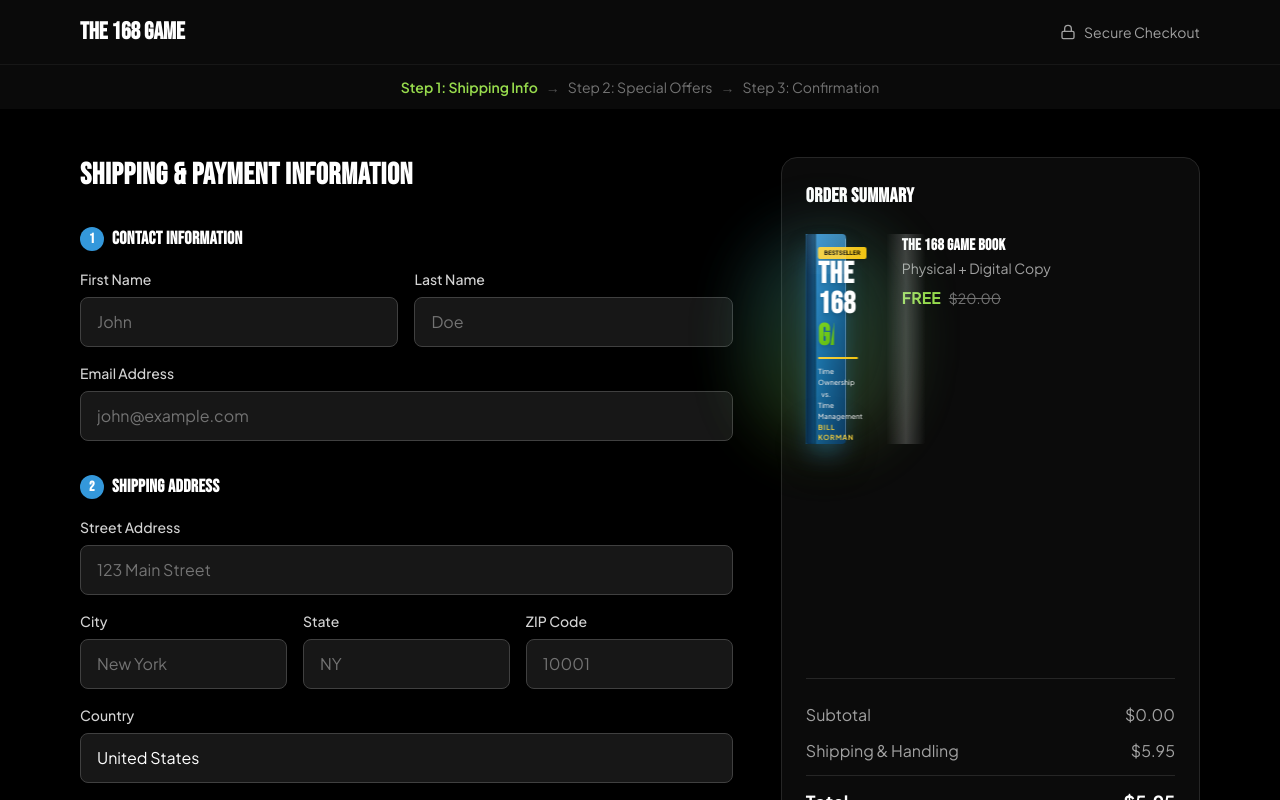
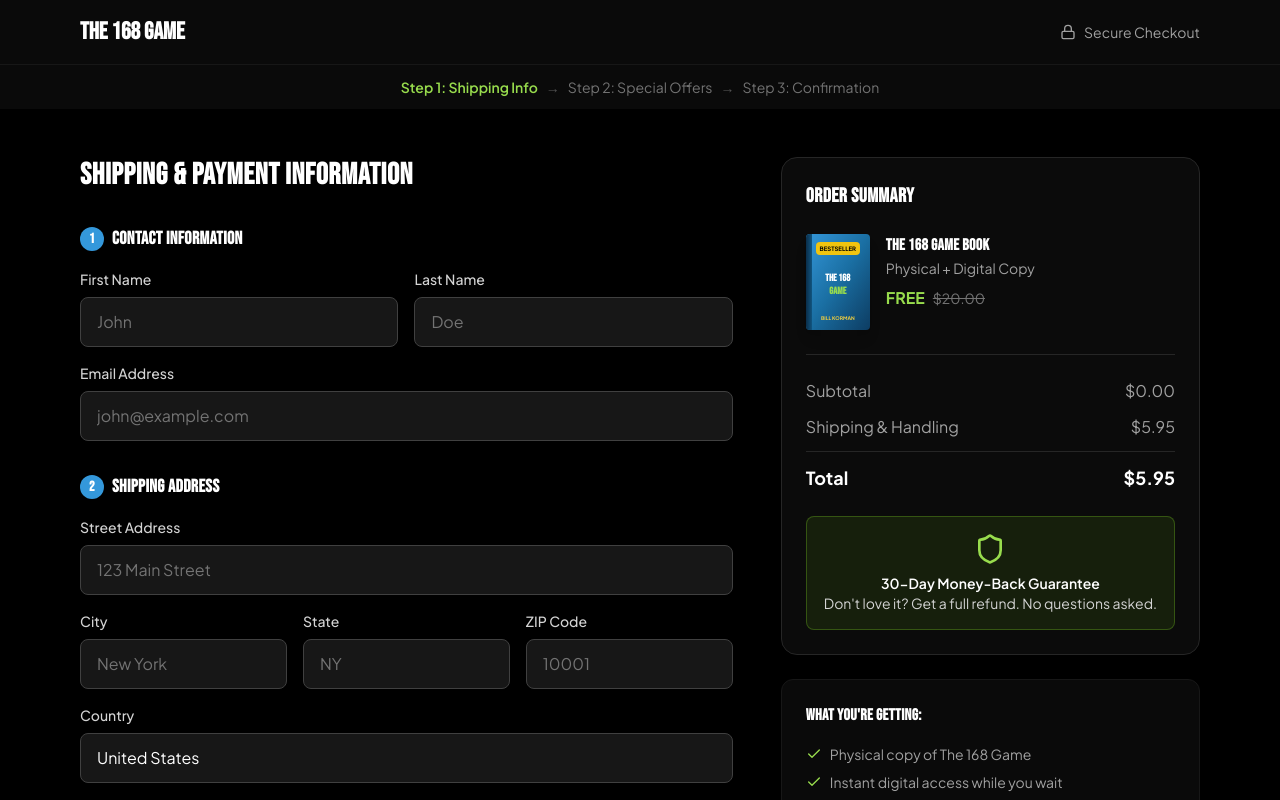
Before and after one commit to Juandurdaneta/bill-korman-website, a Next.js app: page /free-book/checkout in a window 1280 px wide. Shown: the top 800 px of the page. Built offline with nearby package versions, Linux system fonts and the light colour scheme.

Commit message:
feat(checkout): enhance book preview with new styling and bestseller label

```diff
--- a/src/app/(funnel)/free-book/checkout/page.tsx
+++ b/src/app/(funnel)/free-book/checkout/page.tsx
@@ -8,7 +8,6 @@
 import Input from '@/components/ui/Input';
 import OrderBump from '@/components/funnel/OrderBump';
 import FunnelCTA from '@/components/funnel/FunnelCTA';
-import BookPreview from '@/components/funnel/BookPreview';
 
 export default function CheckoutPage() {
   const router = useRouter();
@@ -276,8 +275,17 @@
 
                 {/* Book Preview */}
                 <div className="flex items-start gap-4 mb-6 pb-6 border-b border-neutral-800">
-                  <div className="w-20 flex-shrink-0">
-                    <BookPreview className="scale-50 origin-top-left" />
+                  <div className="w-16 h-24 flex-shrink-0 rounded overflow-hidden bg-gradient-to-br from-primary-500 via-primary-600 to-primary-800 shadow-lg relative">
+                    {/* Mini Book Cover */}
+                    <div className="absolute left-0 top-0 bottom-0 w-1.5 bg-gradient-to-r from-primary-900 to-primary-700" />
+                    <div className="p-2 flex flex-col justify-between h-full">
+                      <span className="text-[6px] bg-gold-500 text-black font-bold px-1 py-0.5 rounded self-center">BESTSELLER</span>
+                      <div className="text-center">
+                        <p className="text-[10px] font-bold text-white leading-tight" style={{ fontFamily: 'Bebas Neue, sans-serif' }}>THE 168</p>
+                        <p className="text-[10px] font-bold text-accent-400 leading-tight" style={{ fontFamily: 'Bebas Neue, sans-serif' }}>GAME</p>
+                      </div>
+                      <p className="text-[5px] text-gold-400 font-bold text-center">BILL KORMAN</p>
+                    </div>
                   </div>
                   <div className="flex-1">
                     <h3 className="font-semibold text-white">The 168 Game Book</h3>
```
